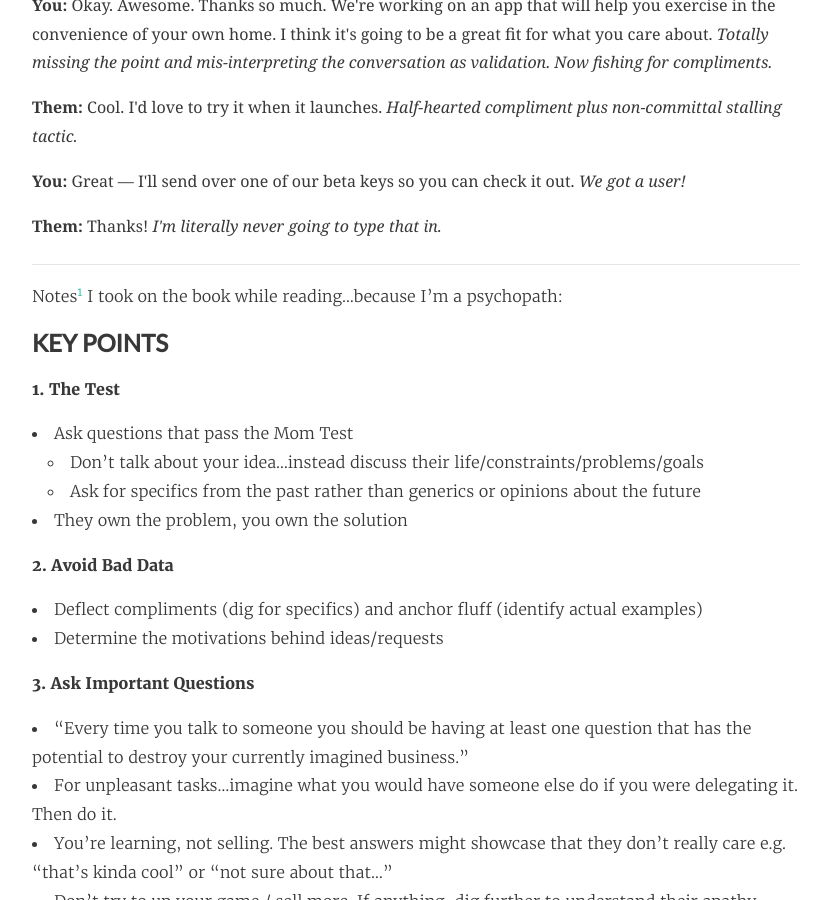
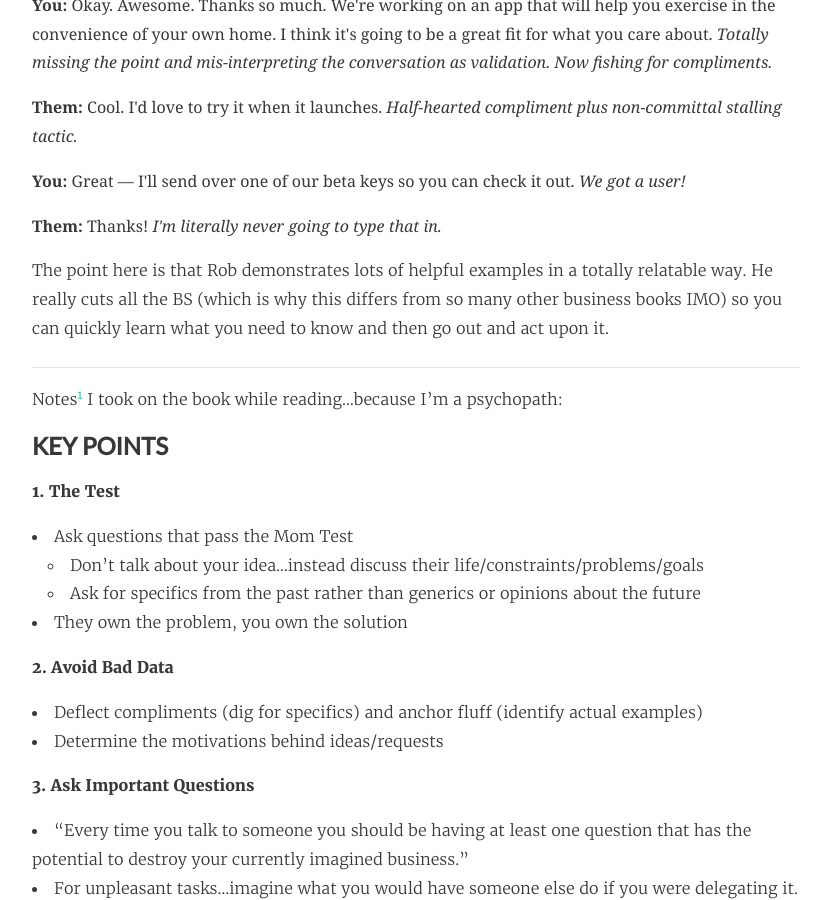
Before and after one commit to emerywebster/emerywebster.github.io, a Jekyll site: the page built from _posts/2015-11-19-the-mom-test.md, in a window 1280 px wide and 900 px high, scrolled down 1366 px. Shown: the whole window, without its empty margins (224-1055 px from the left). Built offline with Jekyll 4.4.1, drawn with Linux system fonts in a browser that asks for light colours; nearby versions of some CDN libraries; Markdown is read by kramdown in place of the engine named in the settings.

Commit message:
update mom test post

```diff
--- a/_posts/2015-11-19-the-mom-test.md
+++ b/_posts/2015-11-19-the-mom-test.md
@@ -41,6 +41,8 @@ _The following example comes from Chapter 3, which is about asking important que
 <p><strong>Them:</strong> Thanks! <em>I'm literally never going to type that in.</em></p>
 
 </div>
+
+The point here is that Rob demonstrates lots of helpful examples in a totally relatable way. He really cuts all the BS (which is why this differs from so many other business books IMO) so you can quickly learn what you need to know and then go out and act upon it.
 
 ---
 
```
